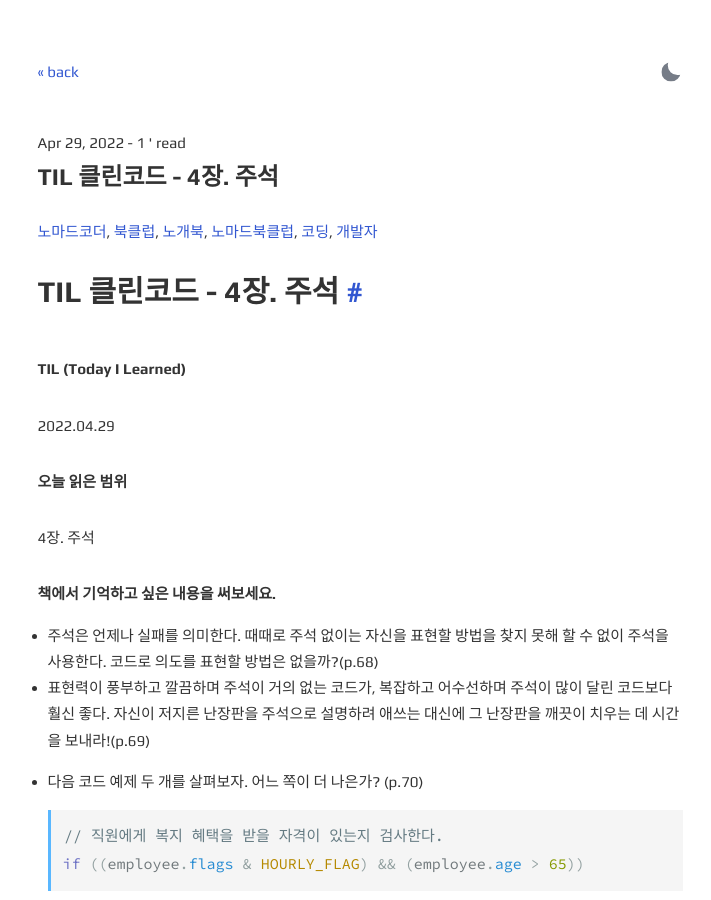
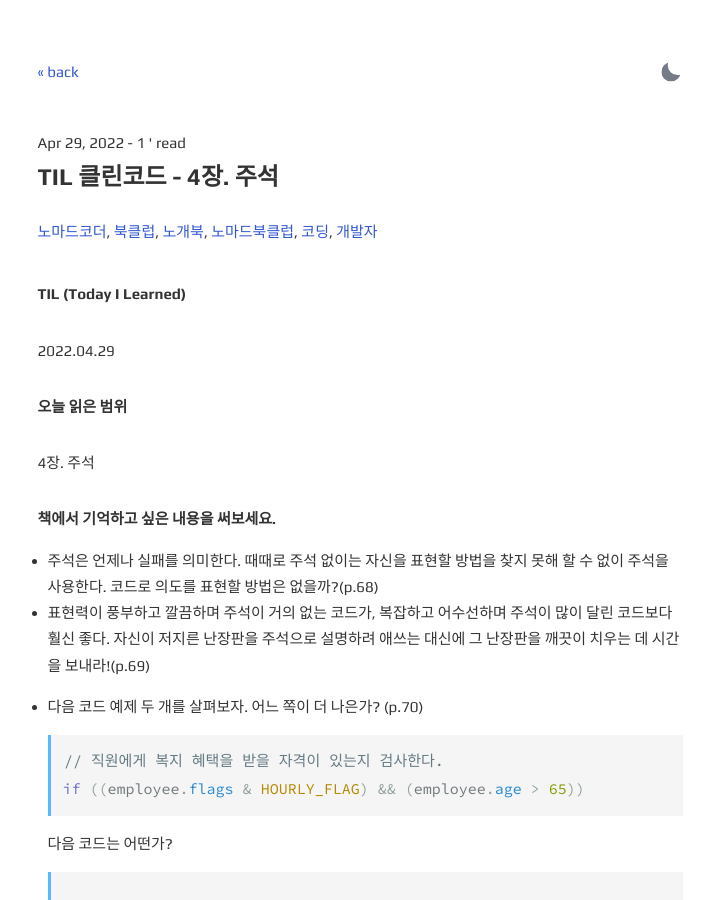
Before and after one commit to thehue/thehue.github.io, a Jekyll site: the page built from _posts/2022-04-29-TIL 클린코드 - 4장.주석.md, in a window 1280 px wide and 900 px high. Shown: the whole window, without its empty margins (280-991 px from the left). Built offline with Jekyll 4.4.1, drawn with Linux system fonts in a browser that asks for light colours; comment, search, counter and statistics services are not loaded.

Commit message:
불필요한 제목 제거

```diff
--- a/_posts/2022-04-29-TIL 클린코드 - 4장.주석.md
+++ b/_posts/2022-04-29-TIL 클린코드 - 4장.주석.md
@@ -6,8 +6,6 @@ summary: 표현력이 풍부하고 깔끔하며 주석이 거의 없는 코드
 tags: 노마드코더 북클럽 노개북 노마드북클럽 코딩 개발자
 minute: 1
 ---
-
-# TIL 클린코드 - 4장. 주석
 
 **TIL (Today I Learned)**
 
```
